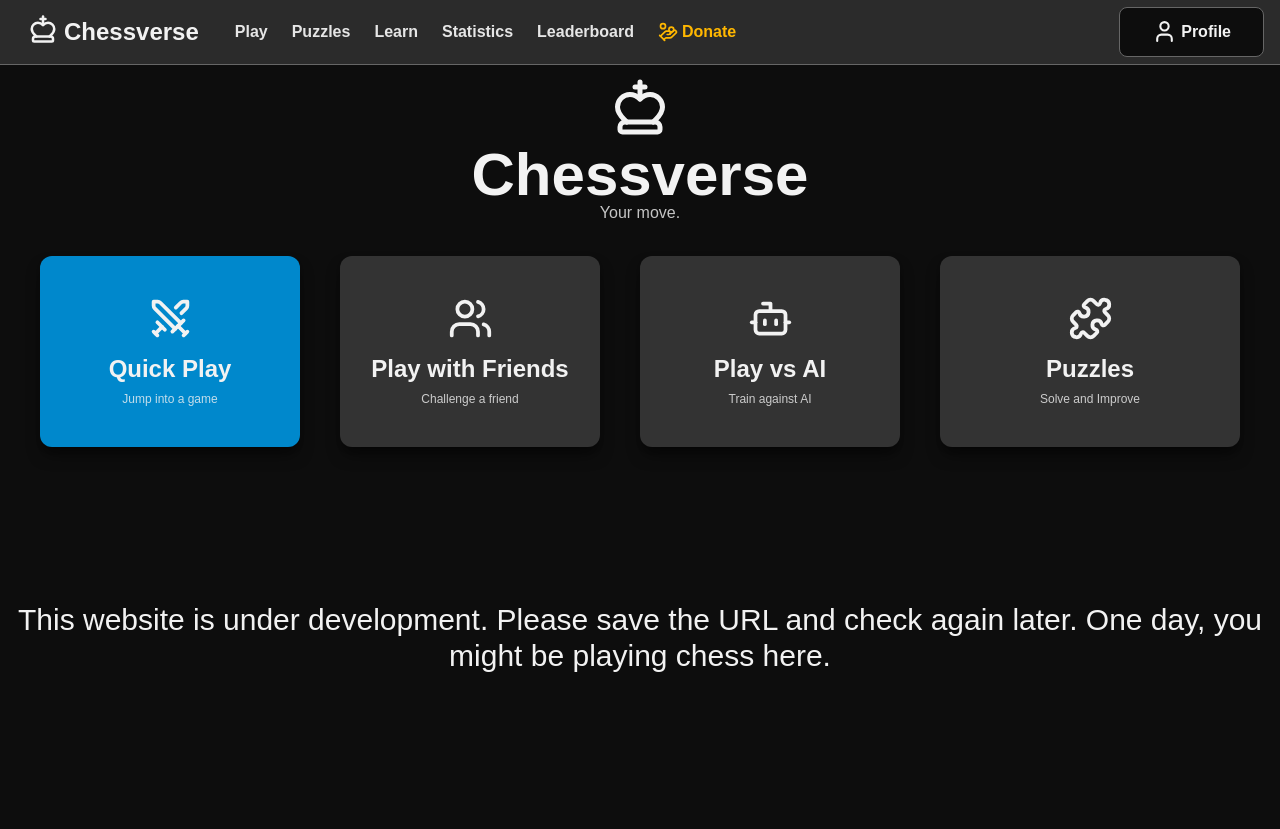
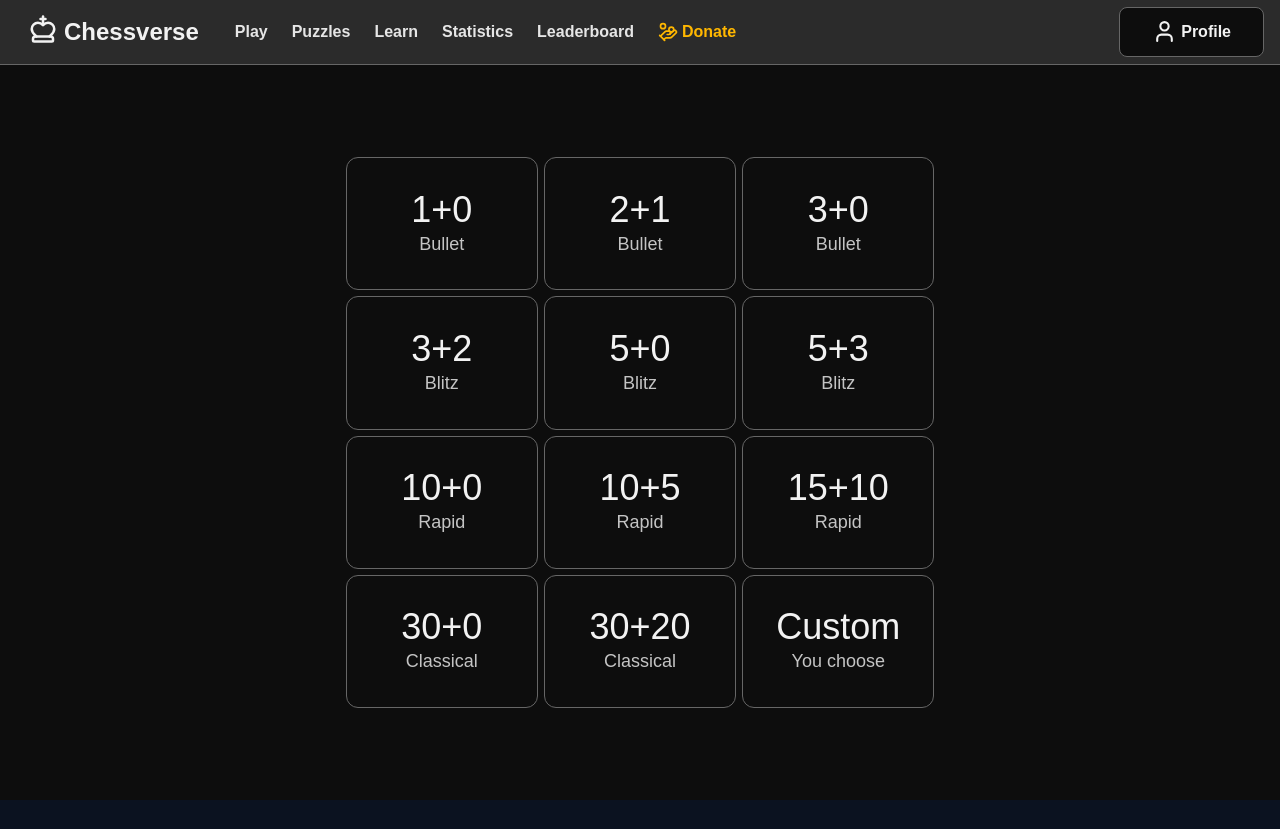
Before and after one commit to Someone139/Chessverse, a Next.js app: page / in a window 1280 px wide. After the commit the page ends 800 px from the top, so only its background shows below. Built offline with nearby package versions, Linux system fonts and the light colour scheme.

Commit message:
Time Control Grid
Made working time control grid. Time is changed in-game and increment is added every move. Game Info also changes depending on chosen time control. Also fixed minor bug with captured pieces where both sides showed only black's captured pieces.

```diff
--- a/app/page.tsx
+++ b/app/page.tsx
@@ -13,11 +13,20 @@ import HomePage from '@/components/HomePage';
 import GameInfo from '@/components/GameInfo';
 import { useChessGame } from '@/components/useChessGame';
 
+export type TimeControl = {
+  id: string;
+  name: string;
+  base: number;
+  increment: number;
+  type: string;
+};
+
 export default function Home() {
   const [showModal, setShowModal] = useState(false);
   const [gameOver, setGameOver] = useState(false);
   const [showPromotion, setShowPromotion] = useState(false);
   const [isViewingHistory, setIsViewingHistory] = useState(false);
+  const [selectedTimeControl, setSelectedTimeControl] = useState<TimeControl | null>(null);
   const [promotionMove, setPromotionMove] = useState<{
     from: string;
     to: string;
@@ -58,6 +67,7 @@ export default function Home() {
     onSquareClick,
     makeMove,
     handlePromotion,
+    applyIncrement,
   } = useChessGame({
     promotionMove,
     setShowPromotion,
@@ -70,6 +80,8 @@ export default function Home() {
     setShowModal,
 
     setIsViewingHistory,
+
+    selectedTimeControl,
   });
   const [page, setPage] = useState<string>("Home");
 
@@ -167,8 +179,10 @@ export default function Home() {
 
       syncUI(gameRef.current, { from, to });
 
+      setMoves(prev => [...prev, validatedMove.san]);
       setHistory(prev => [...prev, gameRef.current.fen()]);
-      setMoves(prev => [...prev, validatedMove.san]);
+
+      applyIncrement("b");
 
       updateGameState();
     }, 500);
@@ -191,6 +205,8 @@ export default function Home() {
           {/* Home Page */}
           <HomePage
             setPage={setPage}
+            selectedTimeControl={selectedTimeControl}
+            setSelectedTimeControl={setSelectedTimeControl}
           />
         </div>
       )}
@@ -278,6 +294,7 @@ export default function Home() {
               />
               <GameInfo
                 turn={turn}
+                selectedTimeControl={selectedTimeControl}
               />
             </div>
           </div>
--- a/components/ChessBoard.tsx
+++ b/components/ChessBoard.tsx
@@ -100,7 +100,7 @@ export default function ChessBoard({
             }}
         />
         <div className="flex w-full h-[20px] mt-0.5">
-            {boardOrientation === "black" &&
+            {boardOrientation === "white" &&
             <div className="flex gap-0.5 mt-0.5 h-[20px] flex-nowrap">
                 {captured.b.map((p, i) => (
                 <span key={i} className="text-lg opacity-80 text-text-950">
@@ -109,7 +109,7 @@ export default function ChessBoard({
                 ))}
             </div>
             }
-            {boardOrientation === "white" &&
+            {boardOrientation === "black" &&
             <div className="flex gap-0.5 mt-0.5 h-[20px] flex-nowrap">
                 {captured.w.map((p, i) => (
                 <span key={i} className="text-lg opacity-80 text-text-950">
--- a/components/GameInfo.tsx
+++ b/components/GameInfo.tsx
@@ -1,9 +1,13 @@
+import type { TimeControl } from "@/app/page";
+
 type Props = {
     turn: "w" | "b";
+    selectedTimeControl: TimeControl | null;
 };
 
 export default function GameInfo({
     turn,
+    selectedTimeControl,
 }:Props) {
   return (
     <div className="m-5 w-[400px] flex-1 justify-self-end rounded-xl overflow-auto bg-background-100 border border-border p-5 flex flex-col">
@@ -26,7 +30,7 @@ export default function GameInfo({
                     Time Control
                 </p>
                 <p className="mt-1 text-lg font-semibold text-text-950">
-                    10 + 0
+                    {selectedTimeControl?.name}
                 </p>
             </div>
 
--- a/components/HomePage.tsx
+++ b/components/HomePage.tsx
@@ -1,62 +1,90 @@
 "use client";
 
-import { ChessKing, Swords, Users, Bot, Puzzle } from "lucide-react";
+import { ChessKing, Swords, Users, Bot, Puzzle, Key } from "lucide-react";
+import { useState } from "react";
+import TimeControlGrid, { TimeControl } from "@/components/TimeControlGrid";
 
 type Props = {
-  setPage: (page: string) => void;
+  setPage: React.Dispatch<React.SetStateAction<string>>;
+  selectedTimeControl: TimeControl | null;
+  setSelectedTimeControl: React.Dispatch<
+    React.SetStateAction<TimeControl | null>
+  >;
 };
 
-export default function HomePage({ setPage }: Props) {
-    return (
-        <div className="grid grid-rows-2 text-center items-center bg-background-50">
-            <div className="grid grid-rows-2 text-center items-center space-y-5">
-                <div className="flex flex-col text-center items-center justify-center">
-                <ChessKing size={60} className="mb-2 text-text-950 hover:rotate-90 transition-all duration-500"/>
-                <h1 className="font-bold text-6xl text-text-950">Chessverse</h1>
-                <p className="text-text-950/80 -mt-1">Your move.</p>
-                </div>
-                <div className="grid grid-cols-4 text-center items-center justify-center space-x-10 px-10">
-                {/* Quick Play */}
-                <button
-                onClick={() => setPage("Game")}
-                className="flex flex-col text-center items-center justify-center cursor-pointer shadow-lg shadow-black/50 bg-primary-400 py-10 rounded-xl hover:bg-primary-500 hover:scale-105 hover:shadow-primary-500/30 transition-all duration-200"
-                >
-                    <Swords size={45} className="mb-3 text-text-950"/>
-                    <h2 className="font-semibold text-2xl text-text-950">Quick Play</h2>
-                    <p className="text-xs text-text-950/80 mt-1.5">Jump into a game</p>
-                </button>
-                {/* Play with Friends */}
-                <button
-                onClick={() => setPage("Home")}
-                className="flex flex-col text-center items-center justify-center cursor-pointer shadow-lg shadow-black/50 bg-secondary-200 py-10 rounded-xl hover:bg-secondary-300 hover:scale-105 transition-all duration-200"
-                >
-                    <Users size={45} className="mb-3 text-text-950"/>
-                    <h2 className="font-semibold text-2xl text-text-950">Play with Friends</h2>
-                    <p className="text-xs text-text-950/80 mt-1.5">Challenge a friend</p>
-                </button>
-                {/* Play with AI */}
-                <button
-                onClick={() => setPage("Home")}
-                className="flex flex-col text-center items-center justify-center cursor-pointer shadow-lg shadow-black/50 bg-secondary-200 py-10 rounded-xl hover:bg-secondary-300 hover:scale-105 transition-all duration-200"
-                >
-                    <Bot size={45} className="mb-3 text-text-950"/>
-                    <h2 className="font-semibold text-2xl text-text-950">Play vs AI</h2>
-                    <p className="text-xs text-text-950/80 mt-1.5">Train against AI</p>
-                </button>
-                {/* Puzzles */}
-                <button
-                onClick={() => setPage("Home")}
-                className="flex flex-col text-center items-center justify-center cursor-pointer shadow-lg shadow-black/50 bg-secondary-200 py-10 rounded-xl hover:bg-secondary-300 hover:scale-105 transition-all duration-200"
-                >
-                    <Puzzle size={45} className="mb-3 text-text-950"/>
-                    <h2 className="font-semibold text-2xl text-text-950">Puzzles</h2>
-                    <p className="text-xs text-text-950/80 mt-1.5">Solve and Improve</p>
-                </button>
-                </div>
-            </div>
-            <div className="flex flex-col text-center items-center">
-                <h1 className="text-3xl text-text-950">This website is under development. Please save the URL and check again later. One day, you might be playing chess here.</h1>
-            </div>
-        </div>
-    );
+export default function HomePage({
+  setPage,
+  selectedTimeControl,
+  setSelectedTimeControl,
+}: Props) {
+  return (
+    <div className="grid grid-cols-[27%_1fr_27%] text-center items-center bg-background-50 overflow-auto">
+
+      <div />
+
+      <TimeControlGrid
+        selectedTimeControl={selectedTimeControl}
+        setSelectedTimeControl={setSelectedTimeControl}
+        setPage={setPage}
+      />
+
+      <div />
+
+    </div>
+  );
 }
+
+// export default function HomePage({ setPage }: Props) {
+//     return (
+//         <div className="grid grid-rows-2 text-center items-center bg-background-50">
+//             <div className="grid grid-rows-2 text-center items-center space-y-5">
+//                 <div className="flex flex-col text-center items-center justify-center">
+//                 <ChessKing size={60} className="mb-2 text-text-950 hover:rotate-90 transition-all duration-500"/>
+//                 <h1 className="font-bold text-6xl text-text-950">Chessverse</h1>
+//                 <p className="text-text-950/80 -mt-1">Your move.</p>
+//                 </div>
+//                 <div className="grid grid-cols-4 text-center items-center justify-center space-x-10 px-10">
+//                 {/* Quick Play */}
+//                 <button
+//                 onClick={() => setPage("Game")}
+//                 className="flex flex-col text-center items-center justify-center cursor-pointer shadow-lg shadow-black/50 bg-primary-400 py-10 rounded-xl hover:bg-primary-500 hover:scale-105 hover:shadow-primary-500/30 transition-all duration-200"
+//                 >
+//                     <Swords size={45} className="mb-3 text-text-950"/>
+//                     <h2 className="font-semibold text-2xl text-text-950">Quick Play</h2>
+//                     <p className="text-xs text-text-950/80 mt-1.5">Jump into a game</p>
+//                 </button>
+//                 {/* Play with Friends */}
+//                 <button
+//                 onClick={() => setPage("Home")}
+//                 className="flex flex-col text-center items-center justify-center cursor-pointer shadow-lg shadow-black/50 bg-secondary-200 py-10 rounded-xl hover:bg-secondary-300 hover:scale-105 transition-all duration-200"
+//                 >
+//                     <Users size={45} className="mb-3 text-text-950"/>
+//                     <h2 className="font-semibold text-2xl text-text-950">Play with Friends</h2>
+//                     <p className="text-xs text-text-950/80 mt-1.5">Challenge a friend</p>
+//                 </button>
+//                 {/* Play with AI */}
+//                 <button
+//                 onClick={() => setPage("Home")}
+//                 className="flex flex-col text-center items-center justify-center cursor-pointer shadow-lg shadow-black/50 bg-secondary-200 py-10 rounded-xl hover:bg-secondary-300 hover:scale-105 transition-all duration-200"
+//                 >
+//                     <Bot size={45} className="mb-3 text-text-950"/>
+//                     <h2 className="font-semibold text-2xl text-text-950">Play vs AI</h2>
+//                     <p className="text-xs text-text-950/80 mt-1.5">Train against AI</p>
+//                 </button>
+//                 {/* Puzzles */}
+//                 <button
+//                 onClick={() => setPage("Home")}
+//                 className="flex flex-col text-center items-center justify-center cursor-pointer shadow-lg shadow-black/50 bg-secondary-200 py-10 rounded-xl hover:bg-secondary-300 hover:scale-105 transition-all duration-200"
+//                 >
+//                     <Puzzle size={45} className="mb-3 text-text-950"/>
+//                     <h2 className="font-semibold text-2xl text-text-950">Puzzles</h2>
+//                     <p className="text-xs text-text-950/80 mt-1.5">Solve and Improve</p>
+//                 </button>
+//                 </div>
+//             </div>
+//             <div className="flex flex-col text-center items-center">
+//                 <h1 className="text-3xl text-text-950">This website is under development. Please save the URL and check again later. One day, you might be playing chess here.</h1>
+//             </div>
+//         </div>
+//     );
+// }
--- /dev/null
+++ b/components/TimeControlGrid.tsx
@@ -0,0 +1,68 @@
+"use client";
+
+import React from "react";
+
+export type TimeControl = {
+  id: string;
+  name: string;
+  base: number;
+  increment: number;
+  type: string;
+};
+
+type Props = {
+  selectedTimeControl: TimeControl | null;
+  setSelectedTimeControl: React.Dispatch<React.SetStateAction<TimeControl | null>>;
+  setPage: React.Dispatch<React.SetStateAction<string>>;
+};
+
+export default function TimeControlGrid({
+  selectedTimeControl,
+  setSelectedTimeControl,
+  setPage,
+}: Props) {
+  const timeControls: TimeControl[] = [
+    { id: "1+0", name: "1+0", base: 60, increment: 0, type: "Bullet" },
+    { id: "2+1", name: "2+1", base: 120, increment: 1, type: "Bullet" },
+    { id: "3+0", name: "3+0", base: 180, increment: 0, type: "Bullet" },
+
+    { id: "3+2", name: "3+2", base: 180, increment: 2, type: "Blitz" },
+    { id: "5+0", name: "5+0", base: 300, increment: 0, type: "Blitz" },
+    { id: "5+3", name: "5+3", base: 300, increment: 3, type: "Blitz" },
+
+    { id: "10+0", name: "10+0", base: 600, increment: 0, type: "Rapid" },
+    { id: "10+5", name: "10+5", base: 600, increment: 5, type: "Rapid" },
+    { id: "15+10", name: "15+10", base: 900, increment: 10, type: "Rapid" },
+
+    { id: "30+0", name: "30+0", base: 1800, increment: 0, type: "Classical" },
+    { id: "30+20", name: "30+20", base: 1800, increment: 20, type: "Classical" },
+    { id: "Custom", name: "Custom", base: 900, increment: 5, type: "You choose" },
+  ];
+
+  return (
+    <div className="grid grid-cols-3 grid-rows-4 h-[75%] w-full gap-1.5">
+      {timeControls.map((control) => (
+        <button
+            key={control.id}
+            onClick={() => {
+                setSelectedTimeControl(control);
+                setPage("Game");
+            }}
+            className={`flex flex-col items-center justify-center text-center rounded-xl border border-border cursor-pointer transition-all duration-200
+            ${
+                selectedTimeControl?.id === control.id
+                ? "bg-primary-500 border-primary-500"
+                : "border-border hover:bg-primary-500/40"
+            }`}
+            >
+            <p className="text-text-950 text-4xl font-thin">
+                {control.name}
+            </p>
+            <p className="text-text-950/80 text-lg">
+                {control.type}
+            </p>
+            </button>
+      ))}
+    </div>
+  );
+}
```
Also changed, not shown: components/useChessGame.ts (+33 -3 lines).
